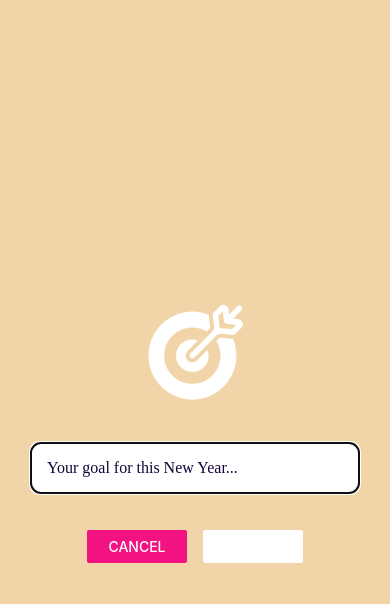
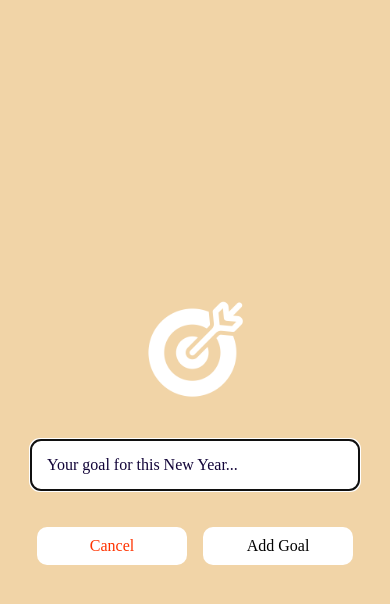
Before and after one commit to joaolessab/new-years-goals--react-native, a React Native app in the folder goals-app/: screen / in a window 390 px wide. Both pictures are taken after a click on the element 330 px from the left and 90 px from the top of the page. Shown: the top 604 px of the page. Built offline with nearby package versions, Linux system fonts and the light colour scheme.

Commit message:
update(app): finish UI

```diff
--- a/goals-app/components/GoalInputModal.jsx
+++ b/goals-app/components/GoalInputModal.jsx
@@ -5,6 +5,8 @@ import {
   Button,
   TextInput,
   Modal,
+  Text,
+  Pressable,
 } from 'react-native';
 
 import Target from './Target';
@@ -39,19 +41,15 @@ const GoalInputModal = ({
 
         <View style={styles.buttonContainer}>
           <View style={styles.buttonWrapper}>
-            <Button
-              title="Cancel"
-              onPress={onCancel}
-              color="#f31282"
-            />
+            <Pressable onPress={onCancel}>
+              <Text style={styles.cancelButton}>Cancel</Text>
+            </Pressable>
           </View>
 
           <View style={styles.buttonWrapper}>
-            <Button
-              title="Add Goal"
-              onPress={addGoalHandler}
-              color="#fff"
-            />
+            <Pressable onPress={addGoalHandler}>
+              <Text style={styles.AddButton}>Add Goal</Text>
+            </Pressable>
           </View>
         </View>
       </View>
@@ -84,8 +82,23 @@ const styles = StyleSheet.create({
     flexDirection: 'row',
   },
   buttonWrapper: {
-    width: 100,
+    width: 150,
+    alignItems: 'center',
+    justifyContent: 'center',
+    backgroundColor: "white",
+    padding: 10,
+    borderRadius: 10,
     marginHorizontal: 8,
+  },
+  cancelButton: {
+    fontFamily: 'Merriweather',
+    fontSize: 16,
+    color: "#f30",
+  },
+  AddButton: {
+    fontFamily: 'Merriweather',
+    fontSize: 16,
+    color: "#000",
   },
   image: {
     width: 100,
```
